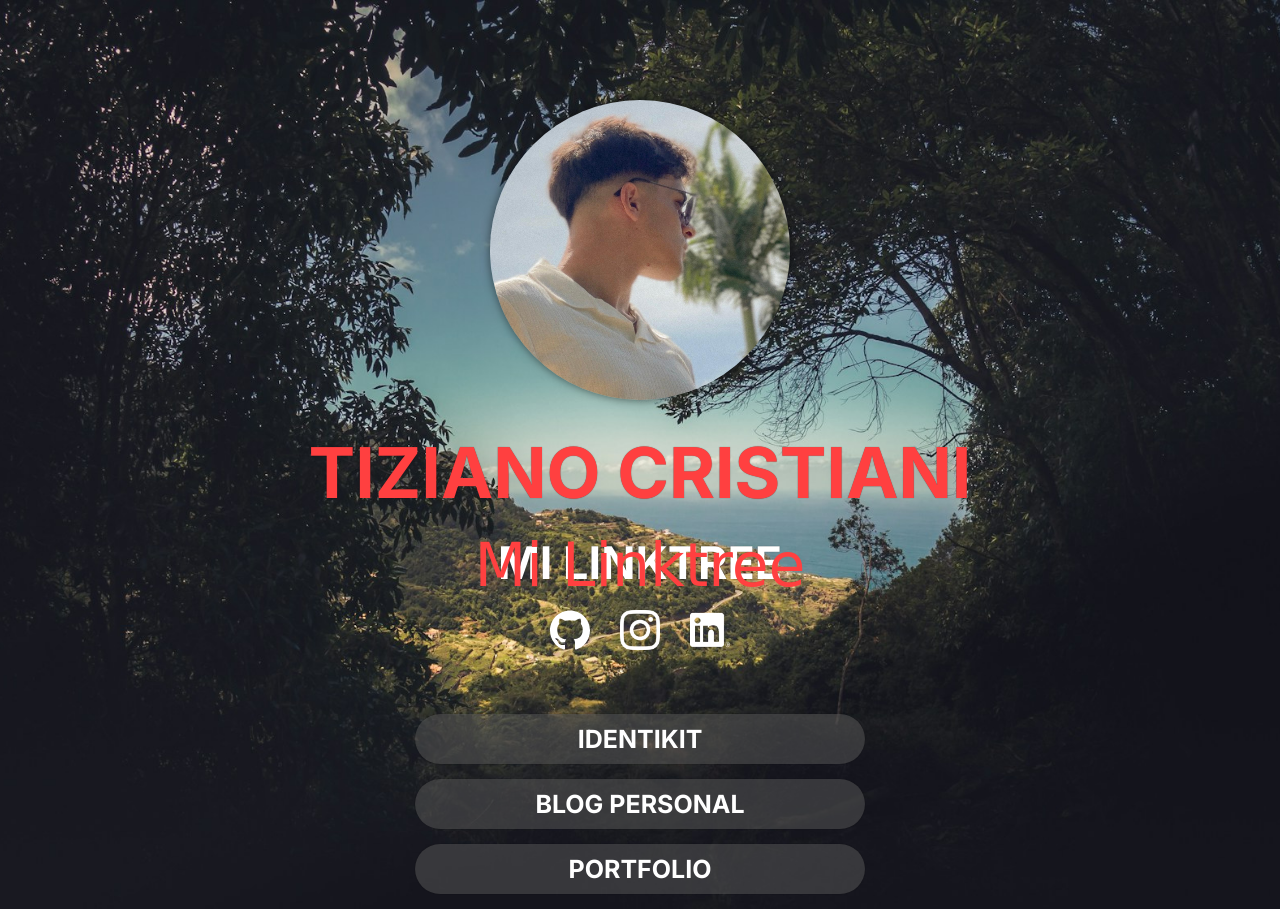
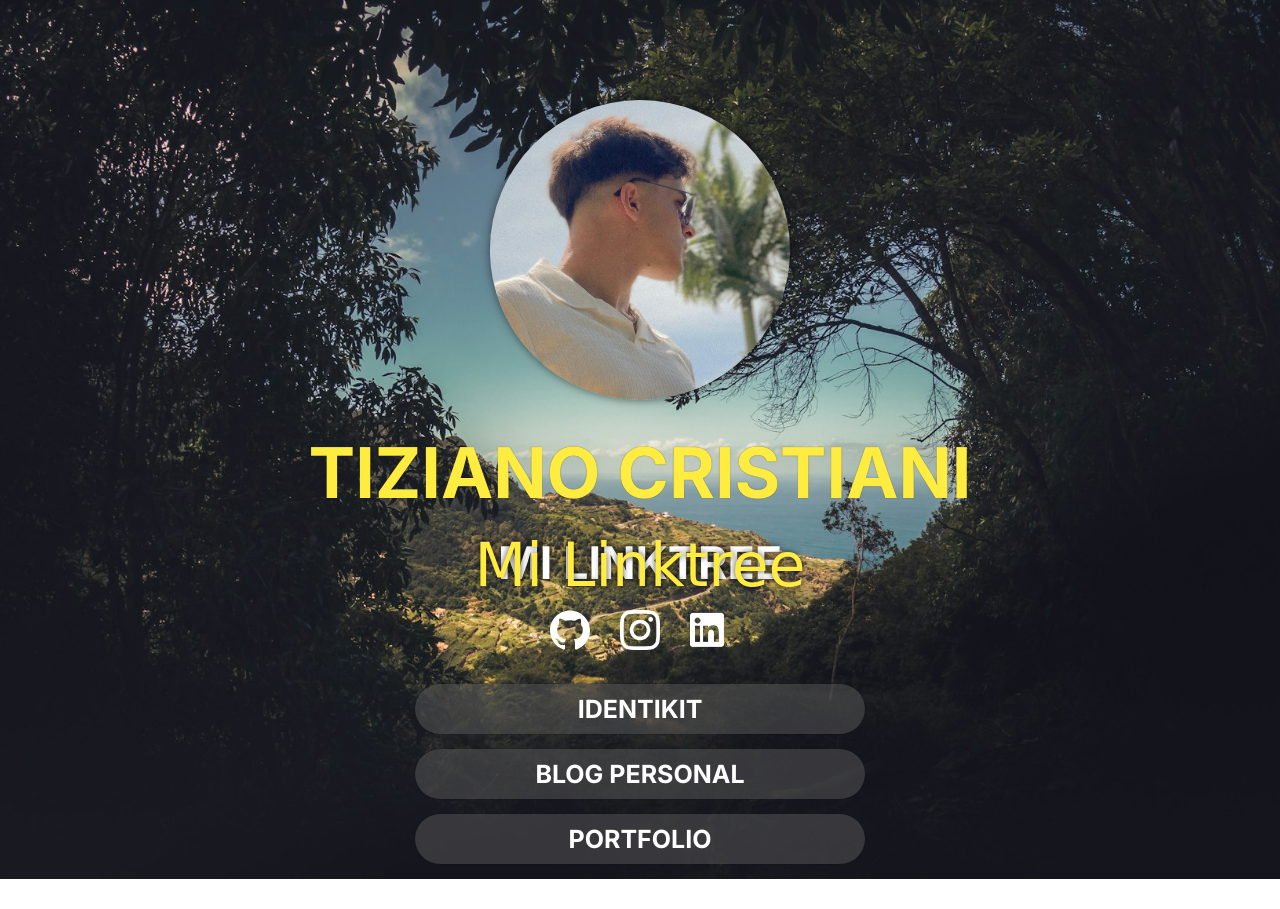
Before and after one commit to ZianoK/LinkTree, a plain HTML site: page index.html in a window 1280 px wide. After the commit the page ends 879 px from the top, so only its background shows below. Drawn offline with Linux system fonts and the light colour scheme; a web font is replaced by a local one.

Commit message:
super cambios

```diff
--- a/principal.css
+++ b/principal.css
@@ -51,10 +51,12 @@
   font-family: "Inter", sans-serif;
   font-weight: bold;
   font-style: normal;
-    color: rgb(255, 64, 64);
+  color: rgb(255, 236, 64);
   font-size: 70px;
   text-shadow: 0px 0px 1px rgba(0, 0, 0, 0.521);
+
 }
+
 
 header h2 {
   font-family: "Inter", sans-serif;
@@ -64,7 +66,7 @@
   font-size: 45px;
   margin-top: 20px;
   margin-bottom: 0;
-    text-shadow: 0px 0px 1px rgba(0, 0, 0, 0.521);
+  text-shadow: 0px 0px 6px rgba(0, 0, 0, 0.74);
 }
 
 header h3 {
@@ -73,13 +75,14 @@
   font-style: normal;
   font-size: 60px;
   margin-top: -60px;
-    color: rgb(255, 64, 64);
+  color: rgb(255, 236, 64);
+  text-shadow: 0px 0px 6px rgba(0, 0, 0, 0.74);
 }
 
 /* Navegación */
 nav {
   text-align: center;
-    margin-top: 50px;
+  margin-top: 20px;
 }
 
 nav ul {
@@ -108,7 +111,7 @@
 }
 
 nav a:hover {
-    background-color: rgba(0, 0, 0, 0.404);
+  background-color: rgb(255, 236, 64, 0.404);
   text-decoration: none;
   transform: scale(1.05);
 }
```
Lines whose indentation alone changed are shown as unchanged.
